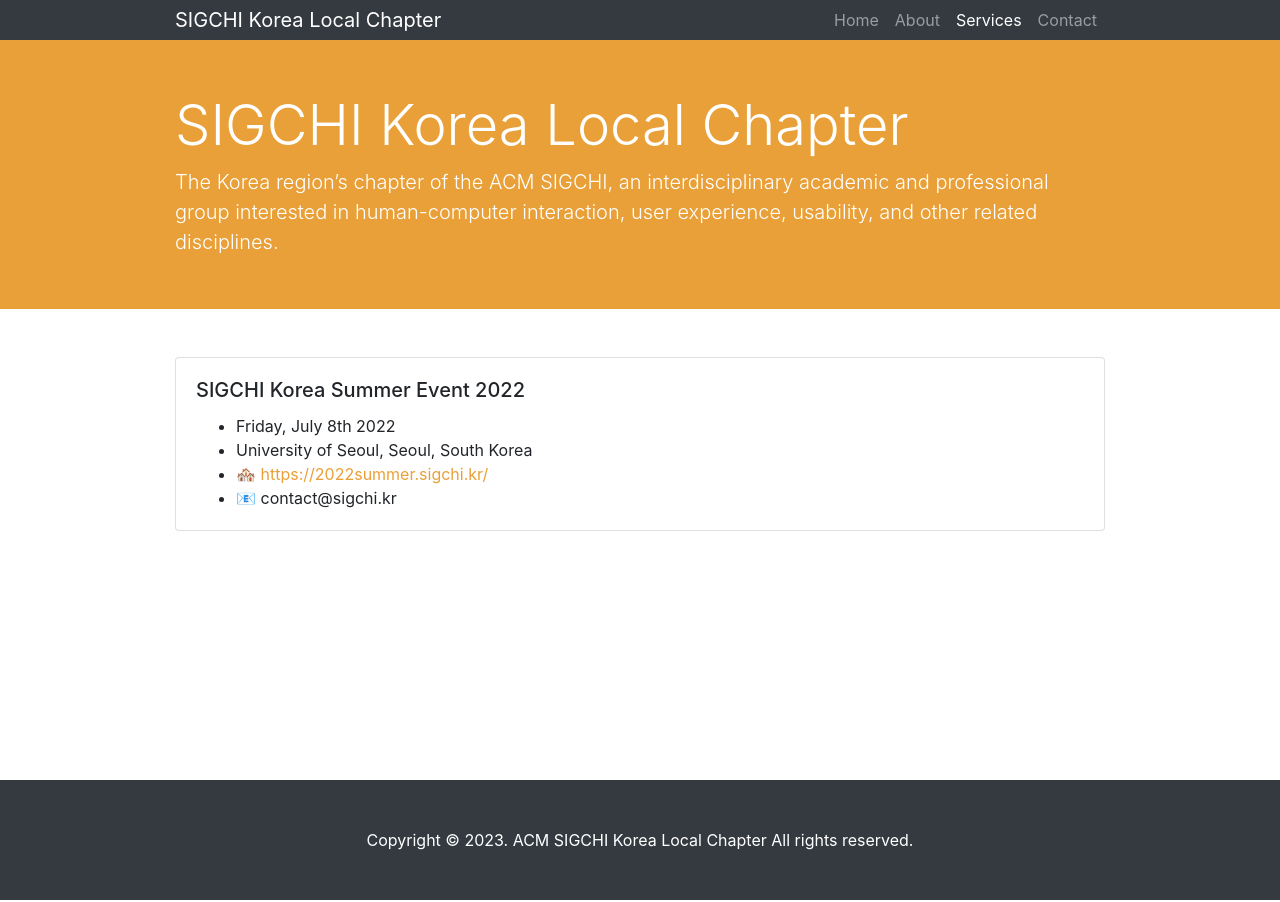
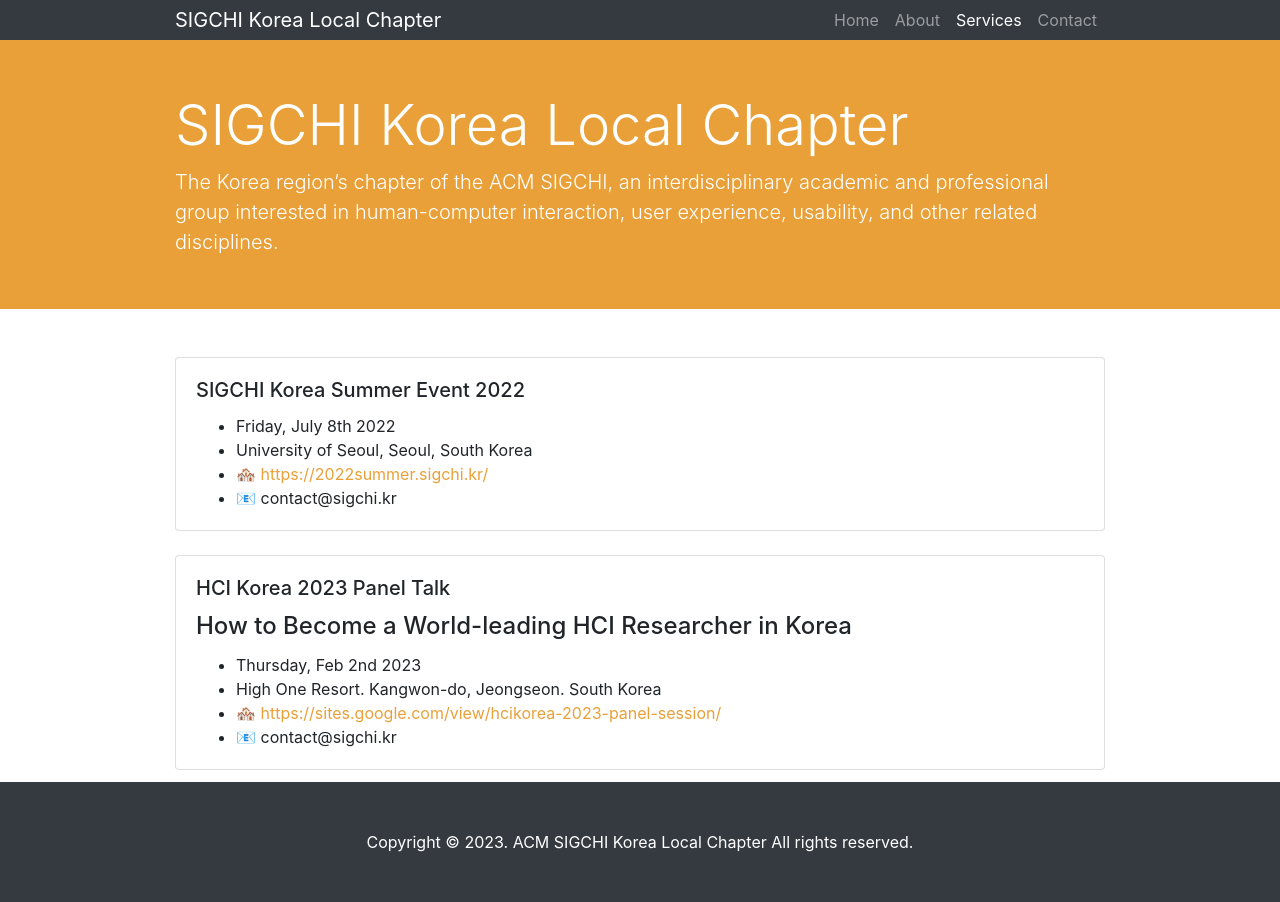
Before and after one commit to sigchikr/sigchikr.github.io, a Jekyll site: the page built from _pages/services.md, in a window 1280 px wide. Built offline with Jekyll 4.4.1, drawn with Linux system fonts in a browser that asks for light colours.

Commit message:
Update services.md

```diff
--- a/_pages/services.md
+++ b/_pages/services.md
@@ -16,4 +16,17 @@
         </div>
     </div>
     <br>
+    <div class="card">
+        <div class="card-body">
+            <h5 class="card-title">HCI Korea 2023 Panel Talk</h5>
+            <h4 class="card-title">How to Become a World-leading HCI Researcher in Korea</h4>
+            <ul class="card-text">
+                <li>Thursday, Feb 2nd 2023</li>
+                <li>High One Resort. Kangwon-do, Jeongseon. South Korea</li>
+                <li>🏘️ <a href="https://sites.google.com/view/hcikorea-2023-panel-session/">https://sites.google.com/view/hcikorea-2023-panel-session/</a></li>
+                <li>📧 contact@sigchi.kr</li>
+            </ul>
+        </div>
+    </div>
+    <br>
 </div>
```
